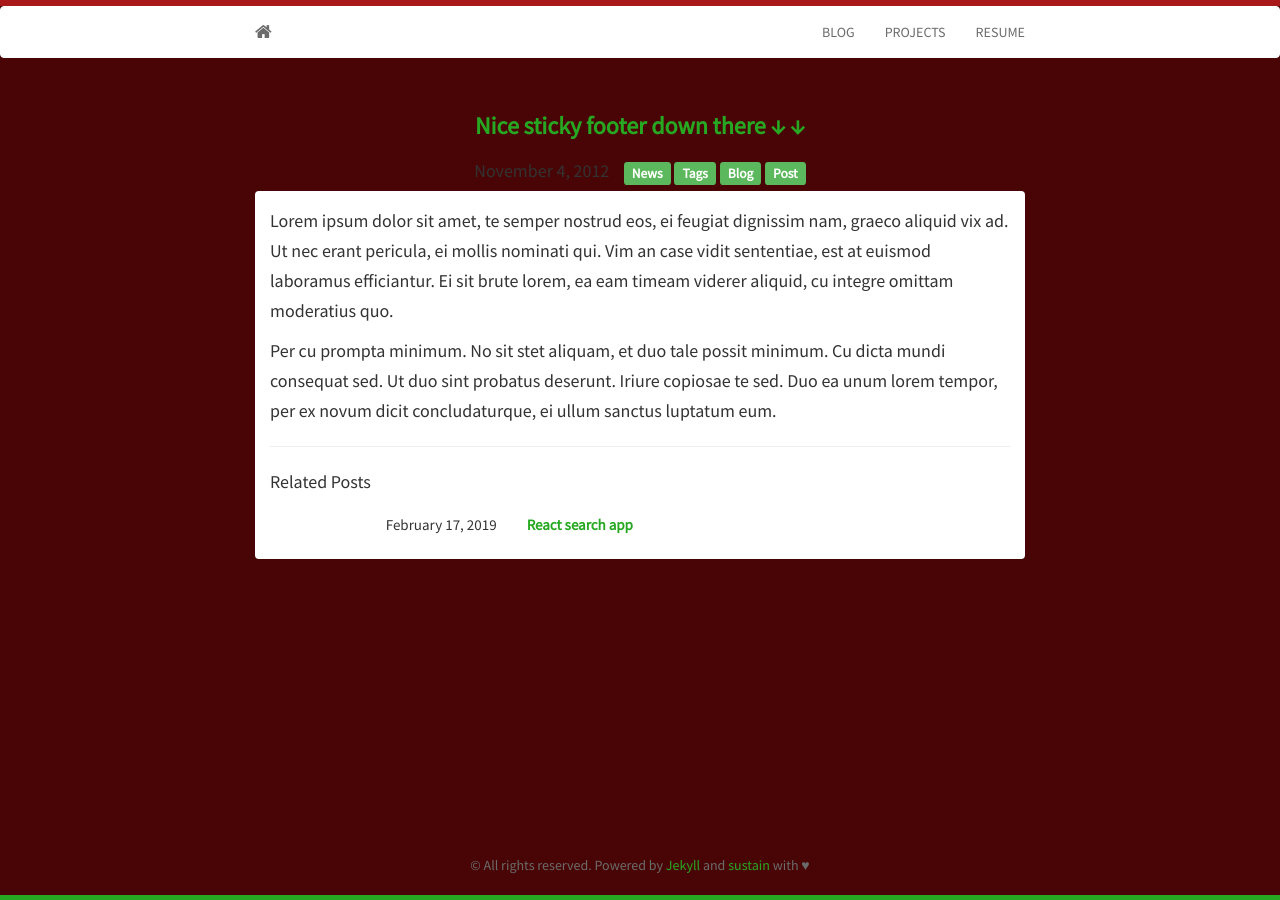
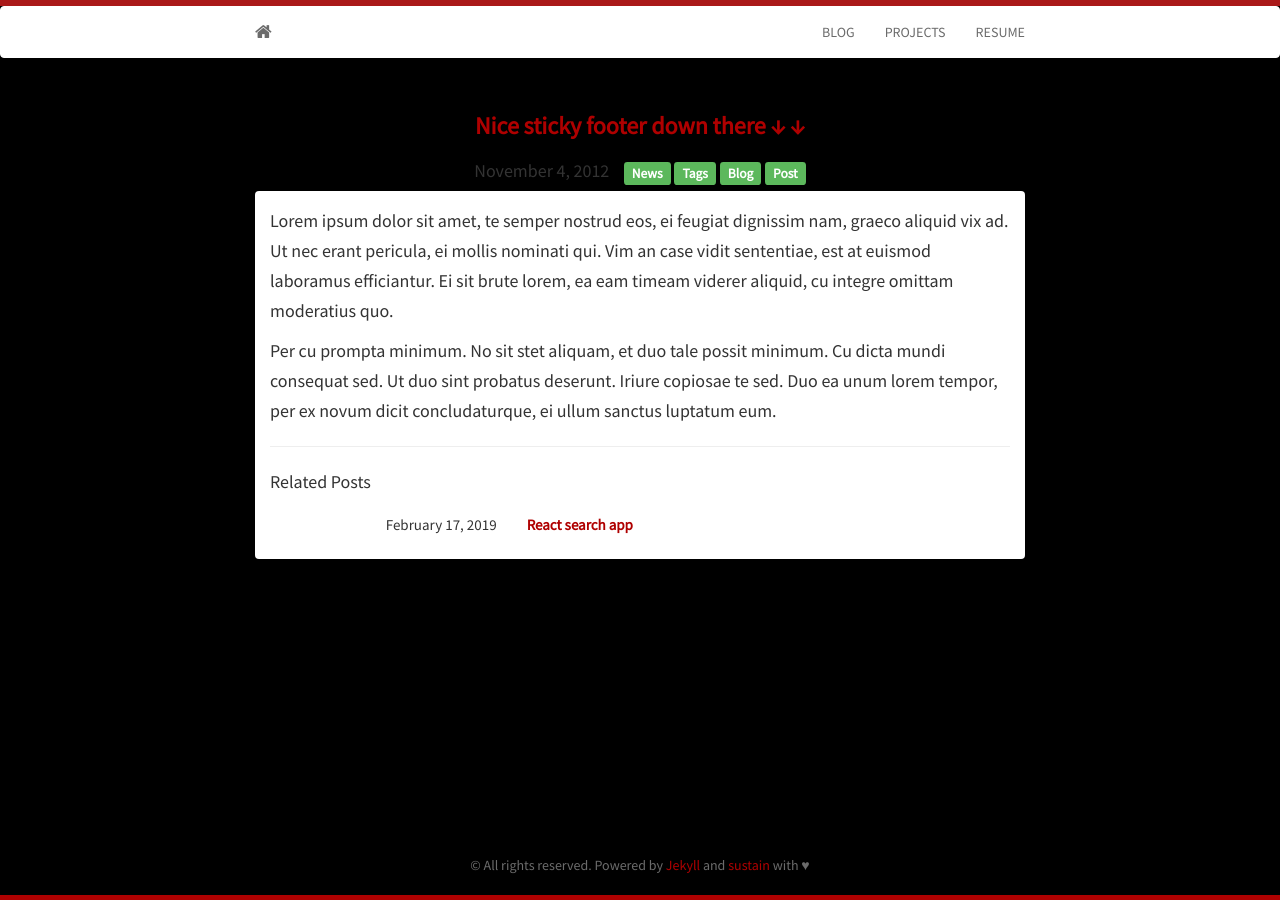
Before and after one commit to JETBLACKJD/JETBLACKJD.github.io, a Jekyll site: the page built from _posts/2012-11-04-post7.md, in a window 1280 px wide. Built offline with Jekyll 4.4.1, drawn with Linux system fonts in a browser that asks for light colours; nearby versions of some CDN libraries.

Commit message:
Update main.css

```diff
--- a/static/css/main.css
+++ b/static/css/main.css
@@ -3,7 +3,7 @@
 html,
 body {
   height: 100%;
-  background-color: #490505;
+  background-color: #000000;
   font-family: 'Source Sans Pro', sans-serif;
   /* The html and body elements cannot have any padding or margin. */
   border-top: 3px solid #aa1919;
@@ -96,10 +96,10 @@ body {
   margin: 20px 0;
 }
 .container a {
-  color: #27A822;
+  color: #af0000;
 }
 .container a:hover {
-  color: #267723;
+  color: #cc0606;
 }
 .img-responsive {
  display: block;
@@ -120,10 +120,10 @@ body {
   font-size: 15px;
 }
 .panel-default h4 a, h5 a {
-  color: #27A822;
+  color: #af0000;
 }
 .panel-default h4 a:hover, h5 a:hover {
-  color: #267723;
+  color: #cc0606;
 }
 .panel{
   border-style: none;
@@ -174,7 +174,7 @@ body {
 	color: #6b6b6b;
 }
 div.footer{
-  border-bottom: 5px solid #27A822;;
+  border-bottom: 5px solid #af0000;;
 }
 /* Set the fixed height of the footer here */
 /*.footer {
```
